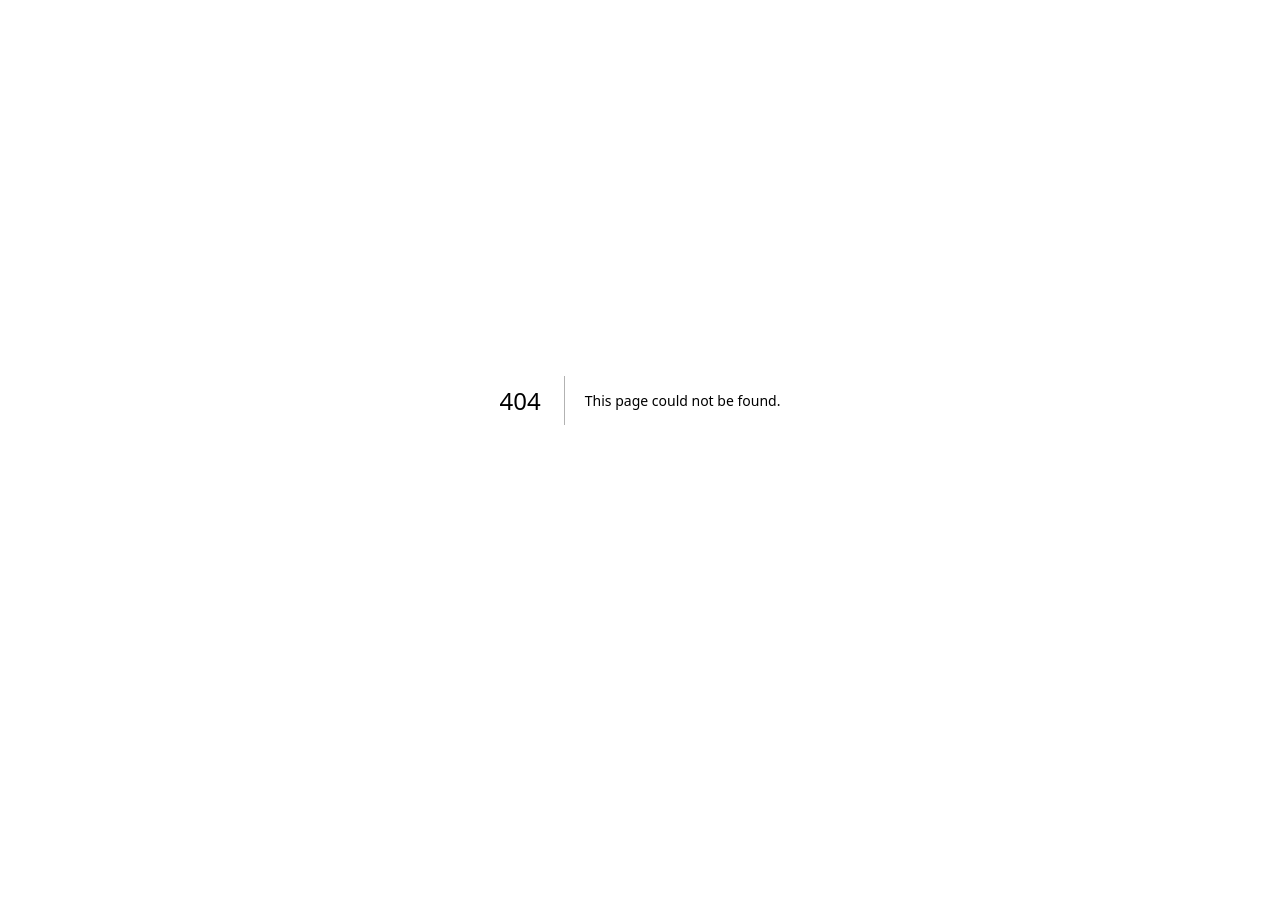
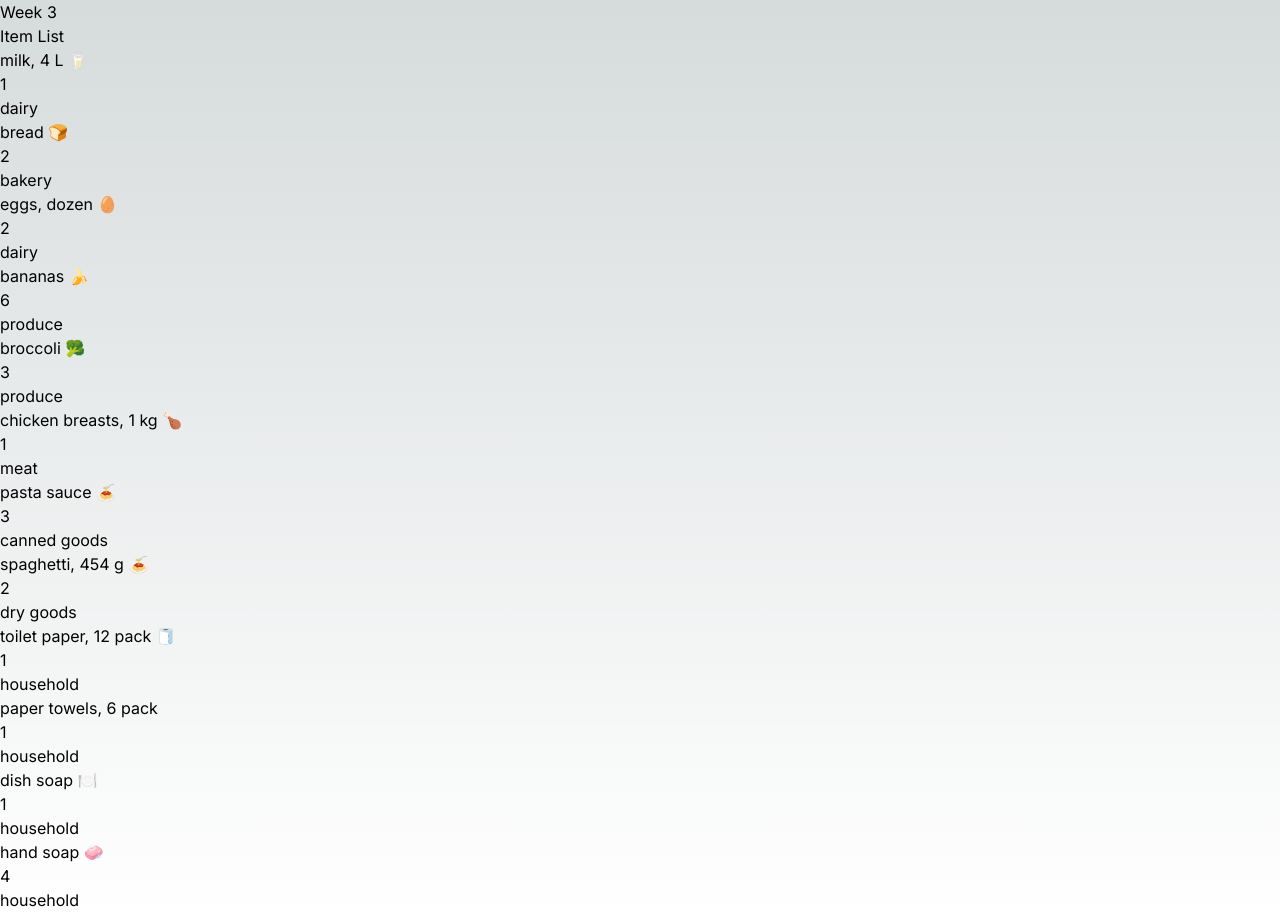
Before and after one commit to Ammar-Khan08/cprg306-assignments, a Next.js app: page /week-3 in a window 1280 px wide. Before the commit this address had no page. Before the commit the page ends 800 px from the top, so only its background shows below. Built offline with nearby package versions, Linux system fonts and the light colour scheme.

Commit message:
added the item-list

```diff
--- /dev/null
+++ b/app/week-3/item-list.js
@@ -0,0 +1,11 @@
+import Item from "./item";
+
+export default function ItemList({ items }) {
+  return (
+    <div>
+      {items.map(({ name, quantity, category }, index) => (
+        <Item key={index} item={{ name, quantity, category }} />
+      ))}
+    </div>
+  );
+}
--- /dev/null
+++ b/app/week-3/item.js
@@ -0,0 +1,9 @@
+export default function Item({ item }) {
+  return (
+    <ul>
+      <li>{item.name}</li>
+      <li>{item.quantity}</li>
+      <li>{item.category}</li>
+    </ul>
+  );
+}
--- /dev/null
+++ b/app/week-3/page.js
@@ -0,0 +1,85 @@
+import ItemList from "./item-list";
+
+export default function Page() {
+  const items = [
+    {
+      name: "milk, 4 L 🥛",
+      quantity: 1,
+      category: "dairy",
+    },
+
+    {
+      name: "bread 🍞",
+      quantity: 2,
+      category: "bakery",
+    },
+
+    {
+      name: "eggs, dozen 🥚",
+      quantity: 2,
+      category: "dairy",
+    },
+
+    {
+      name: "bananas 🍌",
+      quantity: 6,
+      category: "produce",
+    },
+
+    {
+      name: "broccoli 🥦",
+      quantity: 3,
+      category: "produce",
+    },
+
+    {
+      name: "chicken breasts, 1 kg 🍗",
+      quantity: 1,
+      category: "meat",
+    },
+
+    {
+      name: "pasta sauce 🍝",
+      quantity: 3,
+      category: "canned goods",
+    },
+
+    {
+      name: "spaghetti, 454 g 🍝",
+      quantity: 2,
+      category: "dry goods",
+    },
+
+    {
+      name: "toilet paper, 12 pack 🧻",
+      quantity: 1,
+      category: "household",
+    },
+
+    {
+      name: "paper towels, 6 pack",
+      quantity: 1,
+      category: "household",
+    },
+
+    {
+      name: "dish soap 🍽️",
+      quantity: 1,
+      category: "household",
+    },
+
+    {
+      name: "hand soap 🧼",
+      quantity: 4,
+      category: "household",
+    },
+  ];
+
+  return (
+    <div>
+      <h1>Week 3</h1>
+      <h2>Item List</h2>
+      <ItemList items={items} />
+    </div>
+  );
+}
```
